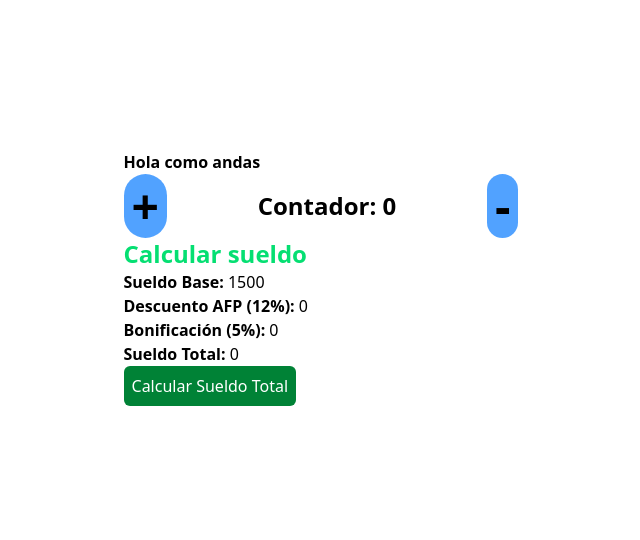
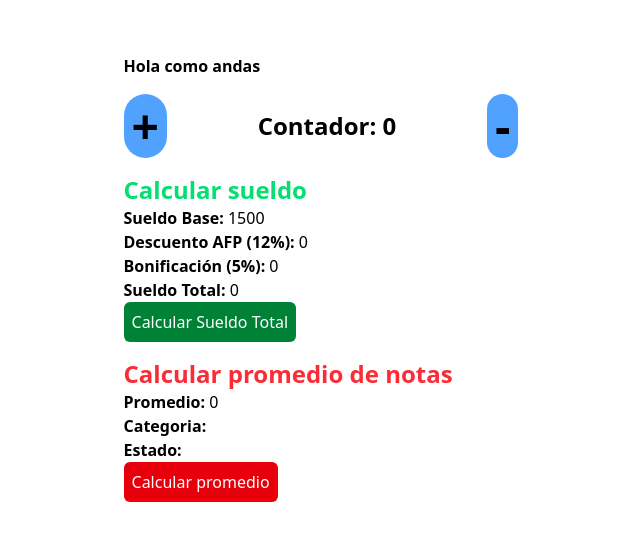
Before and after one commit to KalZambrano/TestAngular, an Angular app: page / in a window 1280 px wide. Shown: the part 122-662 px from the top of the page, without its empty margins (319-959 px from the left). Built offline with nearby package versions, Linux system fonts and the light colour scheme.

Commit message:
adding Notas component for exercise

```diff
--- a/src/app/app.component.html
+++ b/src/app/app.component.html
@@ -1,4 +1,4 @@
-<main class="main min-h-screen grid place-content-center">
+<main class="main min-h-screen grid place-content-center gap-4">
   <h1 class="font-bold">Hola como andas</h1>
   <div class="flex items-center justify-center">
     <button class="rounded-full font-bold text-5xl bg-blue-400 cursor-pointer p-2" (click)="incrementarContador()">+</button>
@@ -6,6 +6,7 @@
     <button class="rounded-full font-bold text-5xl bg-blue-400 cursor-pointer p-2" (click)="decrementarContador()">-</button>
   </div>
   <app-sueldo></app-sueldo>
+  <app-notas></app-notas>
 </main>
 
 <router-outlet />
--- a/src/app/app.component.ts
+++ b/src/app/app.component.ts
@@ -1,11 +1,12 @@
 import { Component } from '@angular/core';
 import { RouterOutlet } from '@angular/router';
 import { SueldoComponent } from './sueldo/sueldo.component';
+import { NotasComponent } from './notas/notas.component';
 
 @Component({
   selector: 'app-root',
   standalone: true,
-  imports: [RouterOutlet, SueldoComponent],
+  imports: [RouterOutlet, SueldoComponent, NotasComponent],
   templateUrl: './app.component.html',
   styleUrl: './app.component.css'
 })
--- /dev/null
+++ b/src/app/notas/notas.component.ts
@@ -0,0 +1,40 @@
+import { Component } from '@angular/core';
+
+@Component({
+  selector: 'app-notas',
+  standalone: true,
+  imports: [],
+  template: `
+    <h3 class="text-red-500 text-2xl font-bold">Calcular promedio de notas</h3>
+    <p><strong>Promedio: </strong>{{promedio}}</p>
+    <p><strong>Categoria: </strong>{{categoria}}</p>
+    <p><strong>Estado: </strong>{{estado}}</p>
+    <button (click)="calcularPromedio()" class="bg-red-600 text-white rounded-md p-2 cursor-pointer">Calcular promedio</button>
+  `,
+  styles: ``
+})
+export class NotasComponent {
+  nota1:number = 13
+  nota2:number = 15
+  nota3:number = 18
+  nota4:number = 20
+  nota5:number = 18
+  promedio:number = 0
+
+  categoria:string = ''
+  estado:string = ''
+
+  calcularPromedio(){
+    this.promedio = (this.nota1 + this.nota2 + this.nota3 + this.nota4 + this.nota5) / 5
+    if(this.promedio >=11 && this.promedio < 18){
+      this.categoria = 'Bueno'
+      this.estado = 'Aprobado'
+    }else if(this.promedio >=18 && this.promedio < 20){
+      this.categoria = "Excelente"
+      this.estado = 'Aprobado'
+    }else{
+      this.categoria = 'Malo'
+      this.estado = 'Reprobado'
+    }
+  }
+}
```
